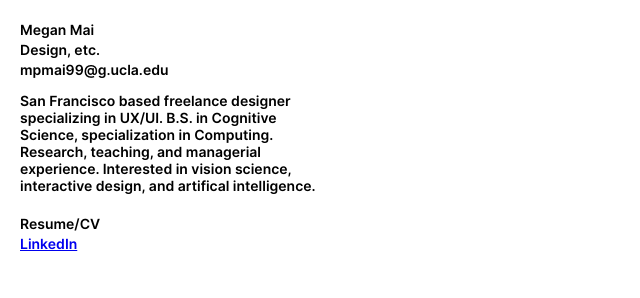
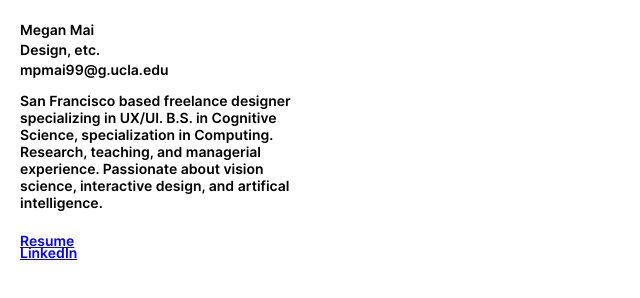
Before and after one commit to megan-mai/meganmaiv1, a plain HTML site: page index.html in a window 1280 px wide. Shown: the whole page, without its empty margins (0-640 px from the left). Drawn offline with Linux system fonts and the light colour scheme.

Commit message:
Add files via upload

```diff
--- a/index.html
+++ b/index.html
@@ -17,14 +17,14 @@
       </p>
     </div>
     <div class="bio">
-      <p>San Francisco based freelance designer specializing in UX/UI. B.S. in Cognitive Science, specialization in Computing. Research, teaching, and managerial experience. Interested in vision science, interactive design, and artifical intelligence.
+      <p>San Francisco based freelance designer specializing in UX/UI. B.S. in Cognitive Science, specialization in Computing. Research, teaching, and managerial experience. Passionate about vision science, interactive design, and artifical intelligence.
       </p>
 
     </div>
     <div class="containerDiv">
       <div class="contentDiv">
         <p>
-        <p class="projects">Resume/CV</p>
+          <a href="resume_2021.pdf">Resume</a>
         <a href="https://www.linkedin.com/in/meganmai99/">LinkedIn</a>
         </p>
       </div>
```
